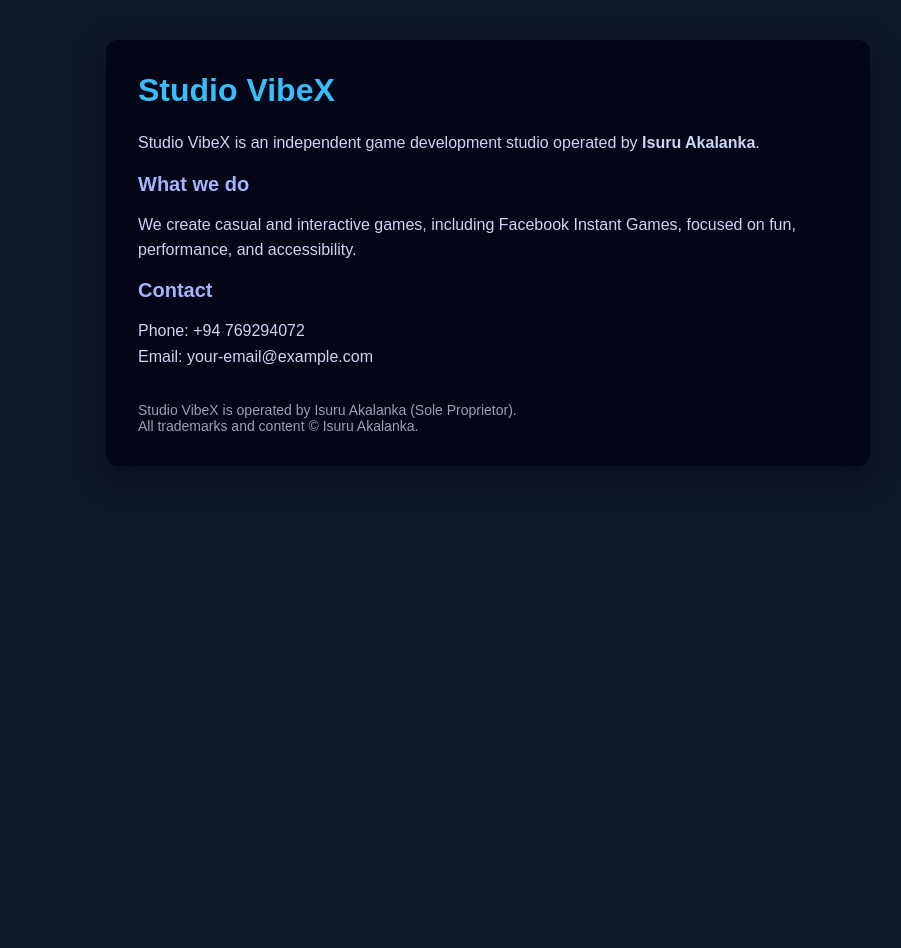
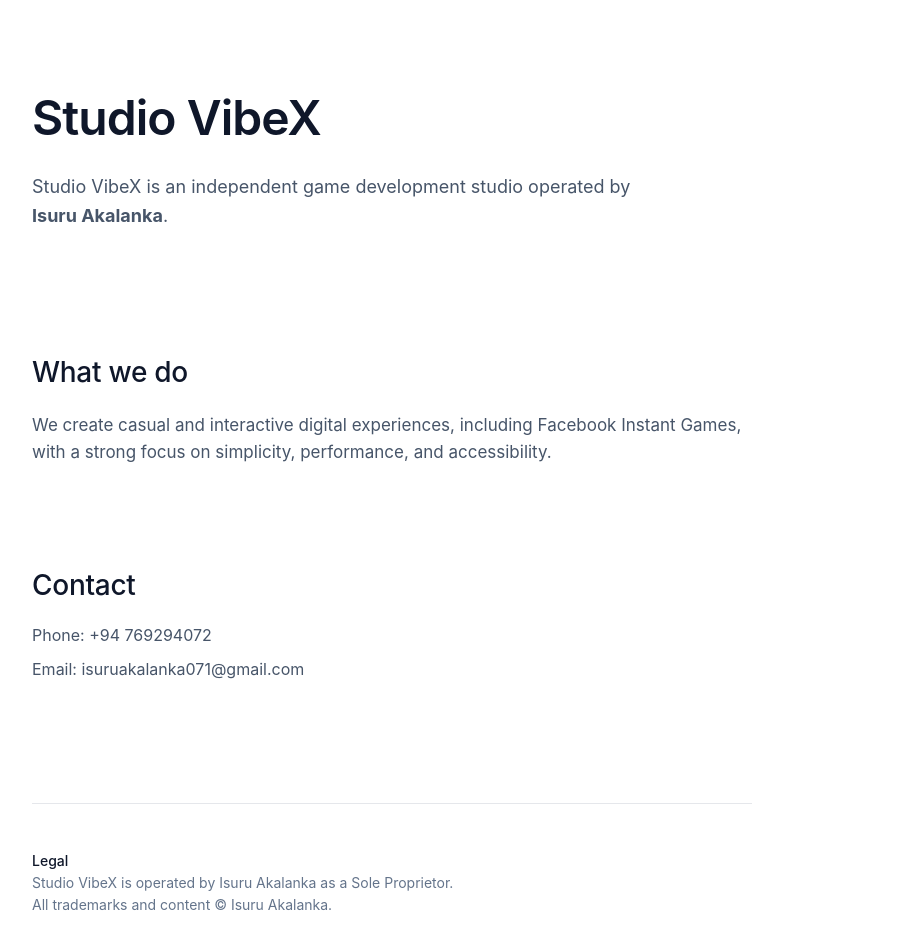
Before and after one commit to Isuru01/studiovibex, a plain HTML site: page index.html in a window 1280 px wide. Shown: the whole page, without its empty margins (152-1053 px from the left). Before the commit the page ends 800 px from the top, so only its background shows below. Drawn offline with Linux system fonts and the light colour scheme.

Commit message:
Update UI

```diff
--- a/index.html
+++ b/index.html
@@ -2,70 +2,138 @@
 <html lang="en">
 <head>
   <meta charset="UTF-8" />
-  <title>Studio VibeX — Independent Game Developer</title>
+  <title>Studio VibeX</title>
   <meta name="viewport" content="width=device-width, initial-scale=1" />
+
   <style>
+    :root {
+      --text-primary: #0f172a;
+      --text-secondary: #475569;
+      --accent: #2563eb;
+      --bg: #ffffff;
+    }
+
+    * {
+      box-sizing: border-box;
+    }
+
     body {
-      font-family: Arial, Helvetica, sans-serif;
-      background: #0f172a;
-      color: #e5e7eb;
       margin: 0;
-      padding: 40px;
+      font-family: Inter, system-ui, -apple-system, BlinkMacSystemFont,
+        "Segoe UI", Roboto, Helvetica, Arial, sans-serif;
+      background: var(--bg);
+      color: var(--text-primary);
+      line-height: 1.6;
     }
-    .container {
-      max-width: 700px;
-      margin: auto;
-      background: #020617;
-      padding: 32px;
-      border-radius: 12px;
-      box-shadow: 0 10px 30px rgba(0,0,0,0.4);
+
+    .wrapper {
+      max-width: 960px;
+      margin: 0 auto;
+      padding: 80px 24px;
     }
-    h1 {
-      margin-top: 0;
-      font-size: 32px;
-      color: #38bdf8;
+
+    header {
+      margin-bottom: 120px;
     }
-    h2 {
-      margin-bottom: 8px;
-      font-size: 20px;
-      color: #a5b4fc;
+
+    header h1 {
+      font-size: 48px;
+      font-weight: 600;
+      letter-spacing: -0.02em;
+      margin: 0 0 16px 0;
     }
-    p {
-      line-height: 1.6;
-      color: #cbd5f5;
+
+    header p {
+      font-size: 18px;
+      color: var(--text-secondary);
+      max-width: 640px;
+      margin: 0;
     }
-    .footer {
-      margin-top: 32px;
+
+    section {
+      margin-bottom: 96px;
+    }
+
+    section h2 {
+      font-size: 28px;
+      font-weight: 500;
+      margin-bottom: 16px;
+      letter-spacing: -0.01em;
+    }
+
+    section p {
+      font-size: 17px;
+      color: var(--text-secondary);
+      max-width: 720px;
+    }
+
+    .contact p {
+      font-size: 16px;
+      margin: 8px 0;
+    }
+
+    footer {
+      margin-top: 120px;
+      padding-top: 32px;
+      border-top: 1px solid #e5e7eb;
       font-size: 14px;
-      color: #94a3b8;
+      color: #64748b;
+      max-width: 720px;
+    }
+
+    footer strong {
+      color: var(--text-primary);
+      font-weight: 500;
+    }
+
+    @media (max-width: 640px) {
+      header h1 {
+        font-size: 36px;
+      }
+
+      header {
+        margin-bottom: 80px;
+      }
+
+      section {
+        margin-bottom: 72px;
+      }
     }
   </style>
 </head>
+
 <body>
-  <div class="container">
+  <main class="wrapper">
+    <header>
       <h1>Studio VibeX</h1>
-
       <p>
         Studio VibeX is an independent game development studio operated by
         <strong>Isuru Akalanka</strong>.
       </p>
+    </header>
 
+    <section>
       <h2>What we do</h2>
       <p>
-      We create casual and interactive games, including Facebook Instant Games,
-      focused on fun, performance, and accessibility.
+        We create casual and interactive digital experiences, including
+        Facebook Instant Games, with a strong focus on simplicity,
+        performance, and accessibility.
       </p>
+    </section>
 
+    <section class="contact">
       <h2>Contact</h2>
+      <p>Phone: +94 769294072</p>
+      <p>Email: isuruakalanka071@gmail.com</p>
+    </section>
+
+    <footer>
       <p>
-      Phone: +94 769294072<br />
-      Email: your-email@example.com
+        <strong>Legal</strong><br />
+        Studio VibeX is operated by Isuru Akalanka as a Sole Proprietor.<br />
+        All trademarks and content © Isuru Akalanka.
       </p>
-
-    <div class="footer">
-      Studio VibeX is operated by Isuru Akalanka (Sole Proprietor).<br />
-      All trademarks and content © Isuru Akalanka.
-    </div>
-  </div>
+    </footer>
+  </main>
 </body>
 </html>
```
Lines whose indentation alone changed are shown as unchanged.
